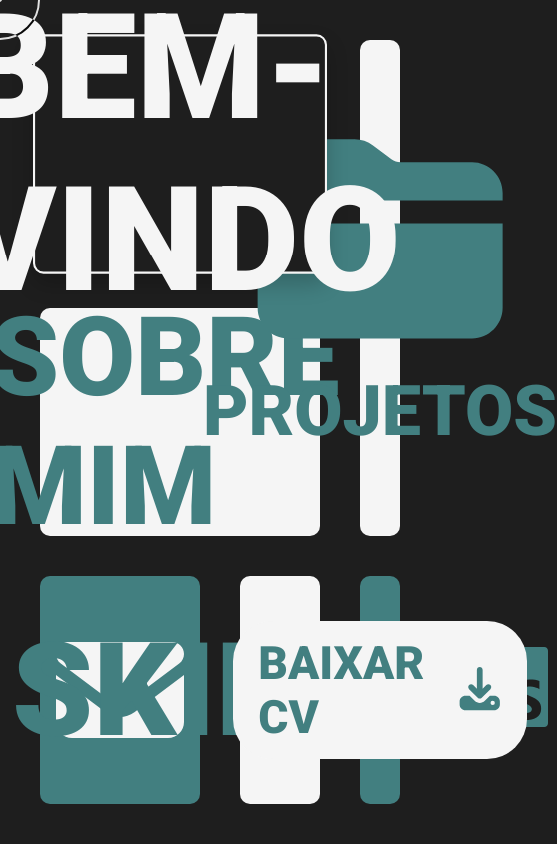
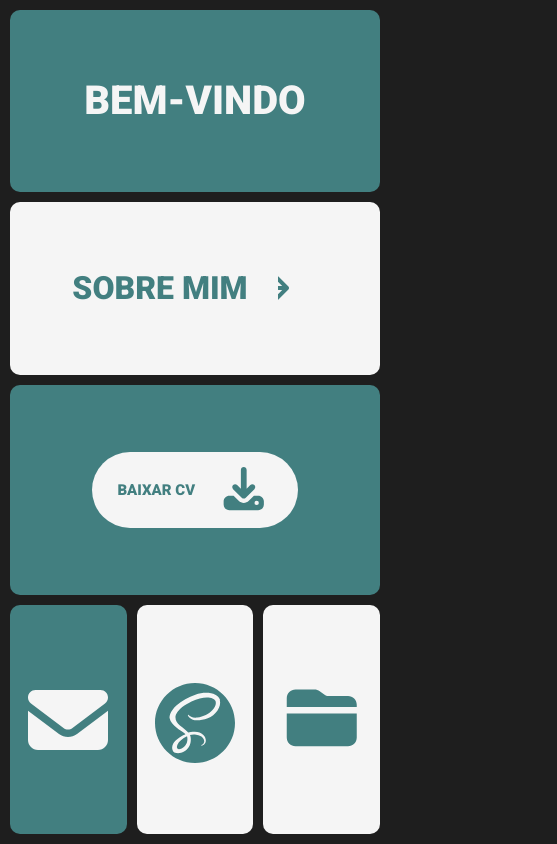
Before and after one commit to Venturini-Sales/My-Portfolio, a React (Vite) app: page / in a window 390 px wide. Shown: the whole page, 557 px wide, since content can reach past the window. Built offline with nearby package versions, Linux system fonts and the light colour scheme.

Commit message:
feat: Bendo Menu Responsivity

```diff
--- a/package.json
+++ b/package.json
@@ -10,6 +10,7 @@
     "preview": "vite preview"
   },
   "dependencies": {
+    "@emailjs/browser": "^4.4.1",
     "@formkit/auto-animate": "^0.9.0",
     "@fortawesome/fontawesome-svg-core": "^7.0.1",
     "@fortawesome/free-brands-svg-icons": "^7.0.1",
@@ -20,6 +21,7 @@
     "react": "^19.1.1",
     "react-dom": "^19.1.1",
     "react-icons": "^5.5.0",
+    "react-toastify": "^11.0.5",
     "styled-components": "^6.1.19",
     "swiper": "^12.0.3"
   },
--- a/src/App.jsx
+++ b/src/App.jsx
@@ -5,12 +5,14 @@ import { AboutMeSection } from "./components/Sections/AboutMeSection/AboutMeSect
 import { ProjectSection } from "./components/Sections/ProjectSection/ProjectSection";
 import { ContactSection } from "./components/Sections/ContactSection/ContactSection";
 import { SkillsSection } from "./components/Sections/SkillsSection/SkillsSection";
+import { ToastContainer } from "react-toastify";
 
 function App() {
   return (
     <>
       <Cursor />
       <BentoGrid />
+      <ToastContainer position="top-center" />
     </>
   );
 }
--- a/src/Styles/GlobalStyles.jsx
+++ b/src/Styles/GlobalStyles.jsx
@@ -8,7 +8,7 @@ export const GlobalStyle = createGlobalStyle`
         user-select: none;
         font-family: 'Roboto',Arial, Helvetica, sans-serif;
         font-weight: 400;
-        cursor: none;
+        cursor: pointer;
     }
 
     html {
--- a/src/Styles/Theme.jsx
+++ b/src/Styles/Theme.jsx
@@ -4,4 +4,18 @@ export const theme = {
     secondary: "#1E1E1E",
     tertiary: "#F5F5F5",
   },
+
+  breakpoints: {
+    sm: "480px",
+    md: "768px",
+    lg: "1024px",
+    xl: "1280px",
+  },
+
+  media: {
+    sm: "@media (max-width: 480px)",
+    md: "@media (max-width: 768px)",
+    lg: "@media (max-width: 1024px)",
+    xl: "@media (max-width: 1280px)",
+  },
 };
--- a/src/components/BentoGrid/BentoGrid.jsx
+++ b/src/components/BentoGrid/BentoGrid.jsx
@@ -60,7 +60,7 @@ export const BentoGrid = () => {
         setActiveCard(null);
       }
     },
-    [activeCard]
+    [activeCard],
   );
 
   useEffect(() => {
@@ -253,7 +253,9 @@ export const BentoGrid = () => {
           transition={{ type: "tween", duration: 0.2, ease: "easeInOut" }}
         >
           <FileButton>
-            <BentoTitle>Baixar CV</BentoTitle>
+            <BentoTitle style={{ fontSize: "clamp(15px, 2.5vw, 70px)" }}>
+              Baixar CV
+            </BentoTitle>
             <FontAwesomeIcon icon={faDownload} size="2x" />
           </FileButton>
         </BentoCardCv>
--- a/src/components/BentoGrid/styles.js
+++ b/src/components/BentoGrid/styles.js
@@ -1,5 +1,7 @@
 import styled from "styled-components";
 import { motion } from "framer-motion";
+
+export const BentoTitle = styled.h1``;
 
 export const BentoContainer = styled.main`
   display: grid;
@@ -14,13 +16,13 @@ export const BentoContainer = styled.main`
     grid-area: 1 / 1 / 3 / 5;
     background-color: ${({ theme }) => theme.colors.primary};
     color: ${({ theme }) => theme.colors.tertiary};
-    font-size: 70px;
+    font-size: clamp(20px, 5vw, 100px);
   }
   .card2 {
     grid-area: 3 / 1 / 5 / 5;
     background-color: ${({ theme }) => theme.colors.tertiary};
     color: ${({ theme }) => theme.colors.primary};
-    font-size: 55px;
+    font-size: clamp(16px, 4vw, 70px);
     gap: 30px;
   }
   .card3 {
@@ -28,7 +30,7 @@ export const BentoContainer = styled.main`
     background-color: ${({ theme }) => theme.colors.tertiary};
     color: ${({ theme }) => theme.colors.primary};
     flex-direction: column;
-    font-size: 35px;
+    font-size: clamp(10px, 2vw, 70px);
     gap: 1px;
   }
   .card4 {
@@ -40,7 +42,7 @@ export const BentoContainer = styled.main`
     grid-area: 5 / 2 / 7 / 5;
     background-color: ${({ theme }) => theme.colors.tertiary};
     color: ${({ theme }) => theme.colors.primary};
-    font-size: 65px;
+    font-size: clamp(15px, 4vw, 70px);
     justify-content: center;
     align-items: center;
     gap: 30px;
@@ -50,9 +52,55 @@ export const BentoContainer = styled.main`
     background-color: ${({ theme }) => theme.colors.primary};
     color: ${({ theme }) => theme.colors.tertiary};
   }
+
+  ${({ theme }) => theme.media.lg} {
+    height: calc(100vh - 20px);
+    grid-template-columns: repeat(3, 1fr);
+    grid-template-rows: auto;
+    margin: 20px;
+    gap: 20px;
+
+    .card1 {
+      grid-area: 1 / 1 / 2 / 4;
+    }
+
+    .card2 {
+      grid-area: 2 / 1 / 3 / 4;
+    }
+
+    .card3 {
+      grid-area: 4 / 3 / 5 / 4;
+    }
+
+    .card3 ${BentoTitle} {
+      display: none;
+    }
+
+    .card4 {
+      grid-area: 4 / 1 / 5 / 2;
+      font-size: clamp(10px, 2vw, 70px);
+    }
+
+    .card5 {
+      grid-area: 4 / 2 / 5 / 3;
+    }
+
+    .card5 ${BentoTitle} {
+      display: none;
+    }
+
+    .card6 {
+      grid-area: 3 / 1 / 4 / 4;
+    }
+  }
+
+  ${({ theme }) => theme.media.lg} {
+    grid-template-columns: repeat(3, 1fr);
+    grid-template-rows: auto;
+    margin: 10px;
+    gap: 10px;
+  }
 `;
-
-export const BentoTitle = styled.h1``;
 
 export const BentoCard = styled(motion.div)`
   border-radius: 10px;
@@ -69,6 +117,13 @@ export const BentoCard = styled(motion.div)`
     box-shadow: 0 10px 20px rgba(0, 0, 0, 0.2);
     background-color: ${({ theme }) => theme.colors.secondary};
     border: 2px solid ${({ theme }) => theme.colors.tertiary};
+  }
+
+  ${({ theme }) => theme.media.lg} {
+    &:hover {
+      transform: none;
+      box-shadow: none;
+    }
   }
 `;
 
--- a/src/components/Cursor/Cursor.jsx
+++ b/src/components/Cursor/Cursor.jsx
@@ -80,7 +80,7 @@ const circle = {
   borderRadius: "50%",
   position: "absolute",
   zIndex: 9999,
-  display: "flex",
+  display: "none",
   alignItems: "center",
   justifyContent: "center",
   backgroundColor: "transparent",
@@ -90,6 +90,7 @@ const circle = {
 };
 
 const dot = {
+  display: "none",
   width: 5,
   height: 5,
   borderRadius: "50%",
--- a/src/components/Sections/ContactSection/ContactSection.jsx
+++ b/src/components/Sections/ContactSection/ContactSection.jsx
@@ -1,4 +1,6 @@
-import React, { useContext } from "react";
+import React, { useContext, useState } from "react";
+import emailjs from "@emailjs/browser";
+import { toast } from "react-toastify";
 import {
   ContactForm,
   ContactSectionContainer,
@@ -16,51 +18,105 @@ import { CursorContext } from "../../../Contexts/ContextCursor";
 export const ContactSection = () => {
   const { ToggleCursorHover } = useContext(CursorContext);
 
+  const [name, setName] = useState("");
+  const [email, setEmail] = useState("");
+  const [message, setMessage] = useState("");
+
+  const alert = "Preencha todos os campos!";
+  const confirmation = "Mensagem enviada com sucesso!";
+
+  function sendEmail(e) {
+    e.preventDefault();
+
+    if (!name || !email || !message) {
+      toast.warning(alert);
+      return;
+    }
+
+    const templateParams = {
+      from_name: name,
+      email: email,
+      message: message,
+    };
+
+    emailjs
+      .send(
+        "service_y2u9u5h",
+        "template_5epny0i",
+        templateParams,
+        "YWSfj3h8senTL6N1j",
+      )
+      .then((response) => {
+        console.log("SUCCESS!", response.status, response.text);
+
+        toast.success(confirmation);
+        setName("");
+        setEmail("");
+        setMessage("");
+      })
+      .catch((err) => {
+        console.error("FAILED...", err);
+        toast.error("Erro ao enviar a mensagem");
+      });
+  }
+
   return (
     <ContactSectionContainer>
       <ContactTitle>Vamos Conversar?</ContactTitle>
       <ContactSubtitle>
-        Se quiser falar sobre possiveis colaborações ou oportunidades, preencha
+        Se quiser falar sobre possíveis colaborações ou oportunidades, preencha
         abaixo.
       </ContactSubtitle>
-      <ContactForm>
+
+      <ContactForm onSubmit={sendEmail}>
         <InputGroup>
           <InputContainer>
             <Label htmlFor="name">Nome</Label>
             <Input
+              id="name"
+              type="text"
+              name="from_name"
+              value={name}
               autoComplete="off"
+              onChange={(e) => setName(e.target.value)}
               onMouseOver={ToggleCursorHover}
               onMouseOut={ToggleCursorHover}
-              id="name"
-              type="text"
             />
           </InputContainer>
+
           <InputContainer>
             <Label htmlFor="email">Email</Label>
             <Input
-              autoComplete="on  "
+              id="email"
+              type="email"
+              name="email"
+              value={email}
+              autoComplete="on"
+              onChange={(e) => setEmail(e.target.value)}
               onMouseOver={ToggleCursorHover}
               onMouseOut={ToggleCursorHover}
-              id="email"
-              type="email"
             />
           </InputContainer>
         </InputGroup>
+
         <InputGroup>
           <InputContainer>
             <Label htmlFor="message">Mensagem</Label>
             <Textarea
+              id="message"
+              name="message"
+              value={message}
+              onChange={(e) => setMessage(e.target.value)}
               onMouseOver={ToggleCursorHover}
               onMouseOut={ToggleCursorHover}
-              name="message"
-              id="message"
-            ></Textarea>
+            />
           </InputContainer>
         </InputGroup>
+
         <SubmitButton
+          type="submit"
           onMouseOver={ToggleCursorHover}
           onMouseOut={ToggleCursorHover}
-          type="submit"
         >
           Enviar
         </SubmitButton>
--- a/src/components/Slider/Slider.jsx
+++ b/src/components/Slider/Slider.jsx
@@ -1,5 +1,5 @@
 /* eslint-disable no-unused-vars */
-import React, { useState } from "react";
+import React, { useContext, useState } from "react";
 import { Swiper, SwiperSlide } from "swiper/react";
 import { Mousewheel, Pagination } from "swiper/modules";
 import { motion } from "framer-motion";
@@ -16,7 +16,11 @@ import {
   SliderContainer,
   SliderWrapper,
   Title,
+  Button,
+  ButtonArea,
+  ItemContainer,
 } from "./Styles";
+import { CursorContext } from "../../Contexts/ContextCursor";
 
 const slidesData = [
   {
@@ -25,6 +29,8 @@ const slidesData = [
       "Exclusive se trata de um e-commerce completo desenvolvido em React com o objetivo de simular uma loja virtual moderna de forma realista. O projeto consome a API do DummyJson, exibindo produtos separados por categorias, além de simular promoções, também contando com um sistema de cadastro e login, armazenando nome de usuário, produtos na lista de desejo, carrinho de compras no LocalStorage e possuindo um sistema de compra integrado com o Paypal, permitindo pagamentos por cartão. A arquitetura do projeto foi bem organizada através da componentização, bibliotecas e padrões de design, utilizando ferramentas como o Styled Components, Custom Hooks e Material UI, sendo um exercício que aprimorou minhas habilidades de organização de código, design e lógica.",
     image: ExclusiveImage,
     alt: "Imagem da Página",
+    deployLink: "https://exclusive-zeta-five.vercel.app/",
+    repositoryLink: "https://github.com/Venturini-Sales/Exclusive",
   },
   {
     title: "Tríade Gestão Contábil",
@@ -32,6 +38,8 @@ const slidesData = [
       "Este site foi criado como um projeto freelance e concluído em uma semana. Este site foi construído em React, utilizando bibliotecas como FramerMotion, FontAwesome e Styled Components. Este projeto marcou meu primeiro trabalho como freelancer, em que fui responsável por todo o design, exceto pela escolha das paletas de cores. O objetivo principal do site é fornecer uma plataforma visualmente atraente e funcional para a apresentação de informações, com componentes reutilizáveis e animações interativas que melhoram a experiência do usuário. A atenção aos detalhes no design e na implementação técnica resultou em um site que atende às necessidades do cliente e demonstra um alto nível de profissionalismo e competência técnica.",
     image: TriadeImage,
     alt: "Imagem da Página",
+    deployLink: "https://triadegestaocontabil.com.br/",
+    repositoryLink: "https://triadegestaocontabil.com.br/",
   },
   {
     title: "AeroWave",
@@ -39,11 +47,14 @@ const slidesData = [
       "O projeto Aerowave foi construído com o intuito de simular um site de venda de discos com a estética dos anos 90, referenciando a interface do Windows 98. Feito em React, possui funcionalidades como rotas dinâmicas, componentização, sistema de login e cadastro, sistema de contato integrado ao EmailJS, além do sistema de exibição de produtos com fotos e nomes dos discos junto das prévias de áudio dos álbuns.",
     image: AerowaveImage,
     alt: "Imagem da Página",
+    deployLink: "https://aerowave-zeta.vercel.app/",
+    repositoryLink: "https://github.com/Venturini-Sales/AeroWave",
   },
 ];
 
 export const Slider = () => {
   const [activeIndex, setActiveIndex] = useState(0);
+  const { ToggleCursorHover } = useContext(CursorContext);
 
   const fadeUp = {
     hidden: { opacity: 0, y: 40 },
@@ -90,14 +101,32 @@ export const Slider = () => {
               </Info>
 
               <Item>
-                <motion.div
+                <ItemContainer
                   initial="hidden"
                   animate={activeIndex === index ? "visible" : "hidden"}
                   variants={fadeUp}
                   custom={0.7}
                 >
                   <ItemImage src={slide.image} alt={slide.alt} />
-                </motion.div>
+                  <ButtonArea>
+                    <Button
+                      onMouseOver={ToggleCursorHover}
+                      onMouseOut={ToggleCursorHover}
+                      href={slide.deployLink}
+                      target="_blank"
+                    >
+                      Deploy
+                    </Button>
+                    <Button
+                      onMouseOver={ToggleCursorHover}
+                      onMouseOut={ToggleCursorHover}
+                      href={slide.repositoryLink}
+                      target="_blank"
+                    >
+                      Repositório
+                    </Button>
+                  </ButtonArea>
+                </ItemContainer>
               </Item>
             </SliderContainer>
           </SwiperSlide>
--- a/src/components/Slider/Styles.js
+++ b/src/components/Slider/Styles.js
@@ -1,4 +1,5 @@
 import styled from "styled-components";
+import { motion } from "framer-motion";
 
 export const SliderWrapper = styled.div`
   width: 100%;
@@ -59,7 +60,37 @@ export const Item = styled.div`
   margin: auto;
 `;
 
+export const ItemContainer = styled(motion.div)`
+  display: flex;
+  align-items: center;
+  flex-direction: column;
+  gap: 30px;
+`;
+
 export const ItemImage = styled.img`
   display: block;
   width: 450px;
 `;
+
+export const ButtonArea = styled.div`
+  display: flex;
+  gap: 20px;
+`;
+
+export const Button = styled.a`
+  padding: 12px;
+  text-transform: uppercase;
+  font-weight: 800;
+  border-radius: 8px;
+  border: none;
+  outline: none;
+  background-color: ${({ theme }) => theme.colors.primary};
+  text-decoration: none;
+  color: white;
+  font-size: 1rem;
+  transition: transform 0.3s ease;
+
+  &:hover {
+    transform: scale(1.03);
+  }
+`;
```
Also changed, not shown: 1 other file (tests, documents, lock files or other folders).
